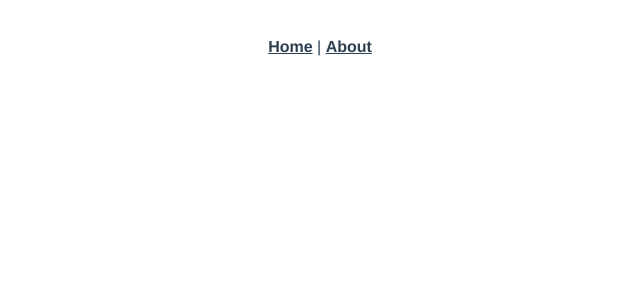
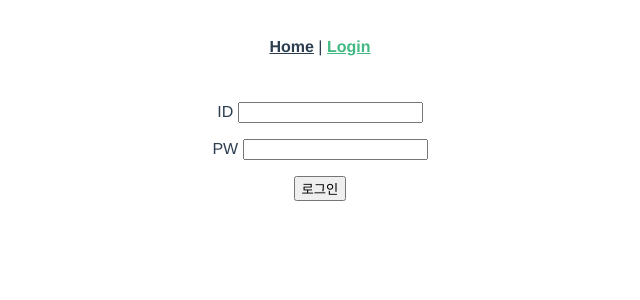
Before and after one commit to Tareun3406/SpringVue, a Vue app in the folder frontend/: page /login in a window 1280 px wide. Shown: the top 300 px of the page, without its empty margins (320-960 px from the left). Built offline with nearby package versions, Linux system fonts and the light colour scheme.

Commit message:
add login page in frontend

```diff
--- a/frontend/src/App.vue
+++ b/frontend/src/App.vue
@@ -2,7 +2,7 @@
   <div id="app">
     <nav>
       <router-link to="/">Home</router-link> |
-      <router-link to="/about">About</router-link>
+      <router-link to="/login">Login</router-link>
     </nav>
     <router-view/>
   </div>
@@ -30,3 +30,5 @@ nav a.router-link-exact-active {
   color: #42b983;
 }
 </style>
+<script>
+</script>
--- a/frontend/src/components/HelloWorld.vue
+++ b/frontend/src/components/HelloWorld.vue
@@ -1,34 +1,6 @@
 <template>
   <div class="hello">
     <h1>{{ msg }}</h1>
-    <p>
-      For a guide and recipes on how to configure / customize this project,<br>
-      check out the
-      <a href="https://cli.vuejs.org" target="_blank" rel="noopener">vue-cli documentation</a>.
-    </p>
-    <h3>Installed CLI Plugins</h3>
-    <ul>
-      <li><a href="https://github.com/vuejs/vue-cli/tree/dev/packages/%40vue/cli-plugin-babel" target="_blank" rel="noopener">babel</a></li>
-      <li><a href="https://github.com/vuejs/vue-cli/tree/dev/packages/%40vue/cli-plugin-router" target="_blank" rel="noopener">router</a></li>
-      <li><a href="https://github.com/vuejs/vue-cli/tree/dev/packages/%40vue/cli-plugin-vuex" target="_blank" rel="noopener">vuex</a></li>
-      <li><a href="https://github.com/vuejs/vue-cli/tree/dev/packages/%40vue/cli-plugin-eslint" target="_blank" rel="noopener">eslint</a></li>
-    </ul>
-    <h3>Essential Links</h3>
-    <ul>
-      <li><a href="https://vuejs.org" target="_blank" rel="noopener">Core Docs</a></li>
-      <li><a href="https://forum.vuejs.org" target="_blank" rel="noopener">Forum</a></li>
-      <li><a href="https://chat.vuejs.org" target="_blank" rel="noopener">Community Chat</a></li>
-      <li><a href="https://twitter.com/vuejs" target="_blank" rel="noopener">Twitter</a></li>
-      <li><a href="https://news.vuejs.org" target="_blank" rel="noopener">News</a></li>
-    </ul>
-    <h3>Ecosystem</h3>
-    <ul>
-      <li><a href="https://router.vuejs.org" target="_blank" rel="noopener">vue-router</a></li>
-      <li><a href="https://vuex.vuejs.org" target="_blank" rel="noopener">vuex</a></li>
-      <li><a href="https://github.com/vuejs/vue-devtools#vue-devtools" target="_blank" rel="noopener">vue-devtools</a></li>
-      <li><a href="https://vue-loader.vuejs.org" target="_blank" rel="noopener">vue-loader</a></li>
-      <li><a href="https://github.com/vuejs/awesome-vue" target="_blank" rel="noopener">awesome-vue</a></li>
-    </ul>
   </div>
 </template>
 
--- /dev/null
+++ b/frontend/src/components/LoginForm.vue
@@ -0,0 +1,27 @@
+<template>
+  <form class="login-form" v-on:submit="onSubmitTest">
+    <p>ID <input type="text" name="username"></p>
+    <p>PW <input type="password" name="password"></p>
+
+    <button>로그인</button>
+  </form>
+</template>
+
+<script>
+  export default {
+    name: 'LoginForm',
+    methods : {
+      onSubmitTest(event)
+      {
+        event.preventDefault();
+        console.log("test");
+      }
+    }
+  }
+
+
+</script>
+
+<style scoped>
+
+</style>
--- a/frontend/src/router/index.js
+++ b/frontend/src/router/index.js
@@ -1,6 +1,7 @@
 import Vue from 'vue'
 import VueRouter from 'vue-router'
 import HomeView from '../views/HomeView.vue'
+import LoginView from "@/views/LoginView.vue";
 
 Vue.use(VueRouter)
 
@@ -11,12 +12,9 @@ const routes = [
     component: HomeView
   },
   {
-    path: '/about',
-    name: 'about',
-    // route level code-splitting
-    // this generates a separate chunk (about.[hash].js) for this route
-    // which is lazy-loaded when the route is visited.
-    component: () => import(/* webpackChunkName: "about" */ '../views/AboutView.vue')
+    path: '/login',
+    name: 'login',
+    component: LoginView
   }
 ]
 
--- /dev/null
+++ b/frontend/src/views/LoginView.vue
@@ -0,0 +1,20 @@
+<template>
+  <div class="login">
+    <login-form></login-form>
+  </div>
+</template>
+
+<script>
+  import LoginForm from "@/components/LoginForm.vue";
+
+  export default {
+    name: 'LoginView',
+    components: {
+      LoginForm
+    }
+  }
+</script>
+
+<style scoped>
+
+</style>
```
